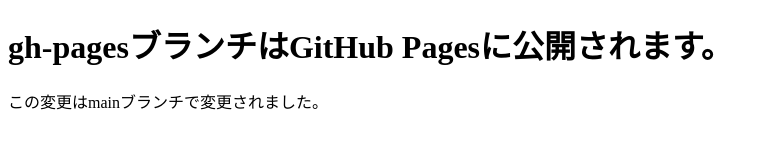
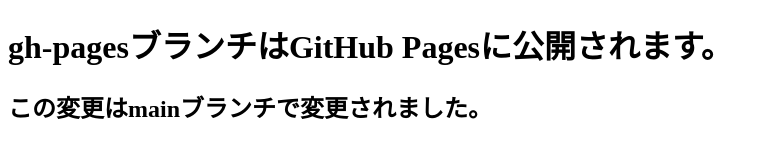
Before and after one commit to sho-kawa/git-study, a plain HTML site: page index.html in a window 1280 px wide. Shown: the whole page, without its empty margins (0-768 px from the left). Drawn offline with Linux system fonts and the light colour scheme.

Commit message:
段落を変更

```diff
--- a/index.html
+++ b/index.html
@@ -6,6 +6,6 @@
 </head>
 <body>
     <h1>gh-pagesブランチはGitHub Pagesに公開されます。</h1>
-    <p>この変更はmainブランチで変更されました。</p>
+    <h2>この変更はmainブランチで変更されました。</h2>
 </body>
 </html>
```
